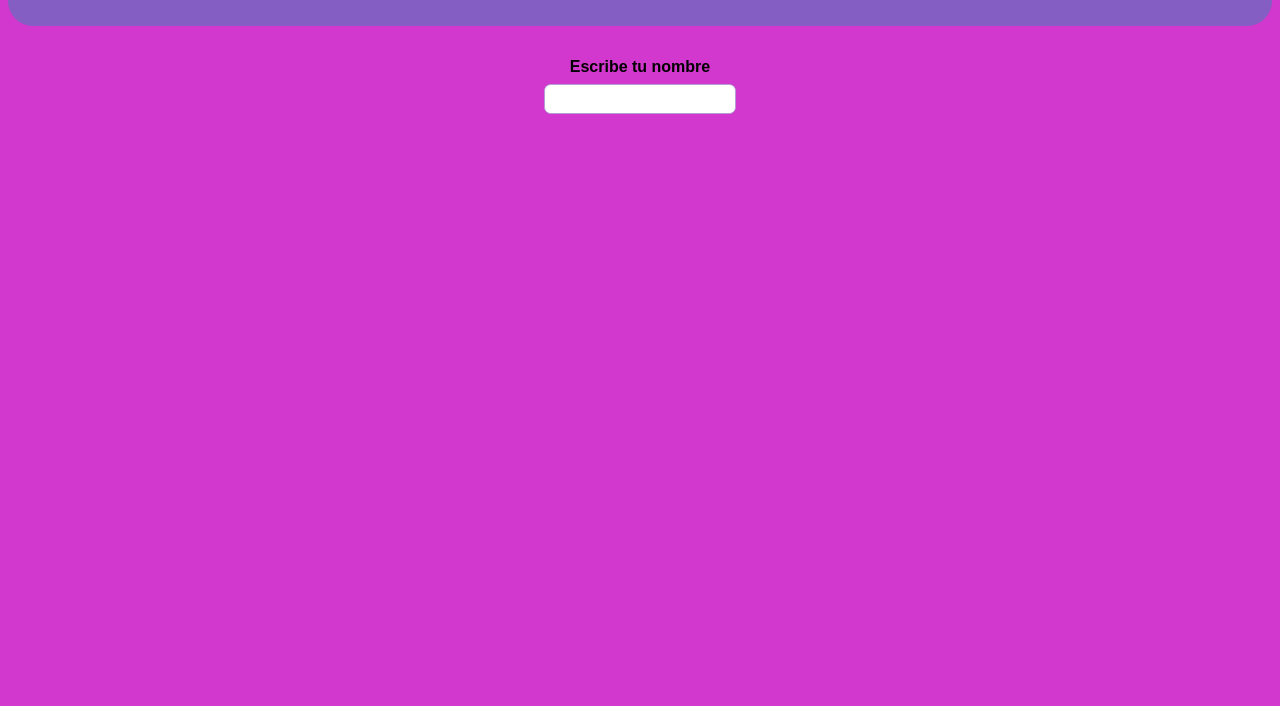
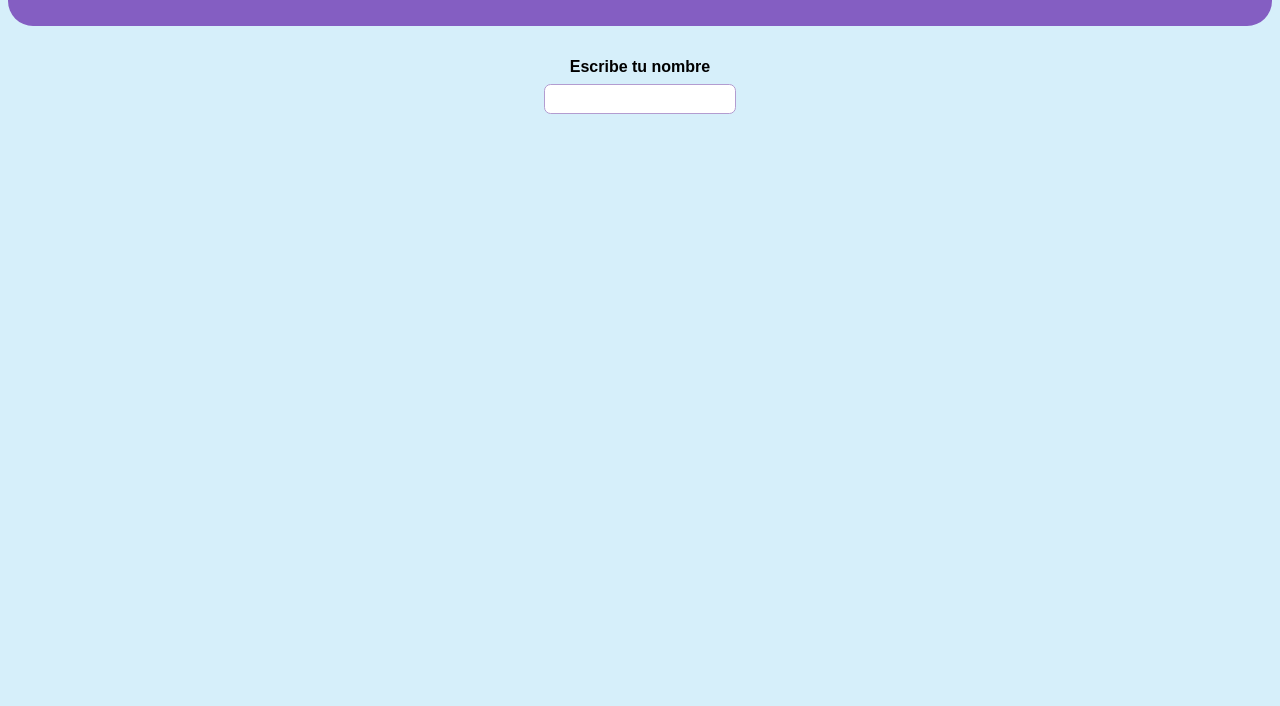
Before and after one commit to Valeria504/ch46-conteo-vocales, a plain HTML site: page index.html in a window 1280 px wide. Shown: the part 94-800 px from the top of the page. Drawn offline with Linux system fonts and the light colour scheme.

Commit message:
style(body): color de fondo y fuente a Arial

```diff
--- a/style.css
+++ b/style.css
@@ -1,7 +1,8 @@
 body {
     font-family: Arial, sans-serif;
-    background-color: #d338ce;
+    background-color: #d6effa;
 }
+
 header {
     background-color: #845ec2;
     color: #ffffff;
@@ -9,26 +10,31 @@ header {
     text-align: center;
     border-radius: 25px;
 }
+
 main {
     display: flex;
     flex-direction: column;
     align-items: center;
     padding: 2em;
 }
+
 form {
     display: flex;
     flex-direction: column;
     align-items: center;
 }
+
 label {
     font-weight: bold;
     margin-bottom: 0.5em;
 }
+
 #nombre {
     padding: 0.5em;
     border: 1px solid #b39cd0;
     border-radius: 0.5em;
 }
+
 #vocales {
     font-size: 1.2em;
     color: #00c9a7;
```
